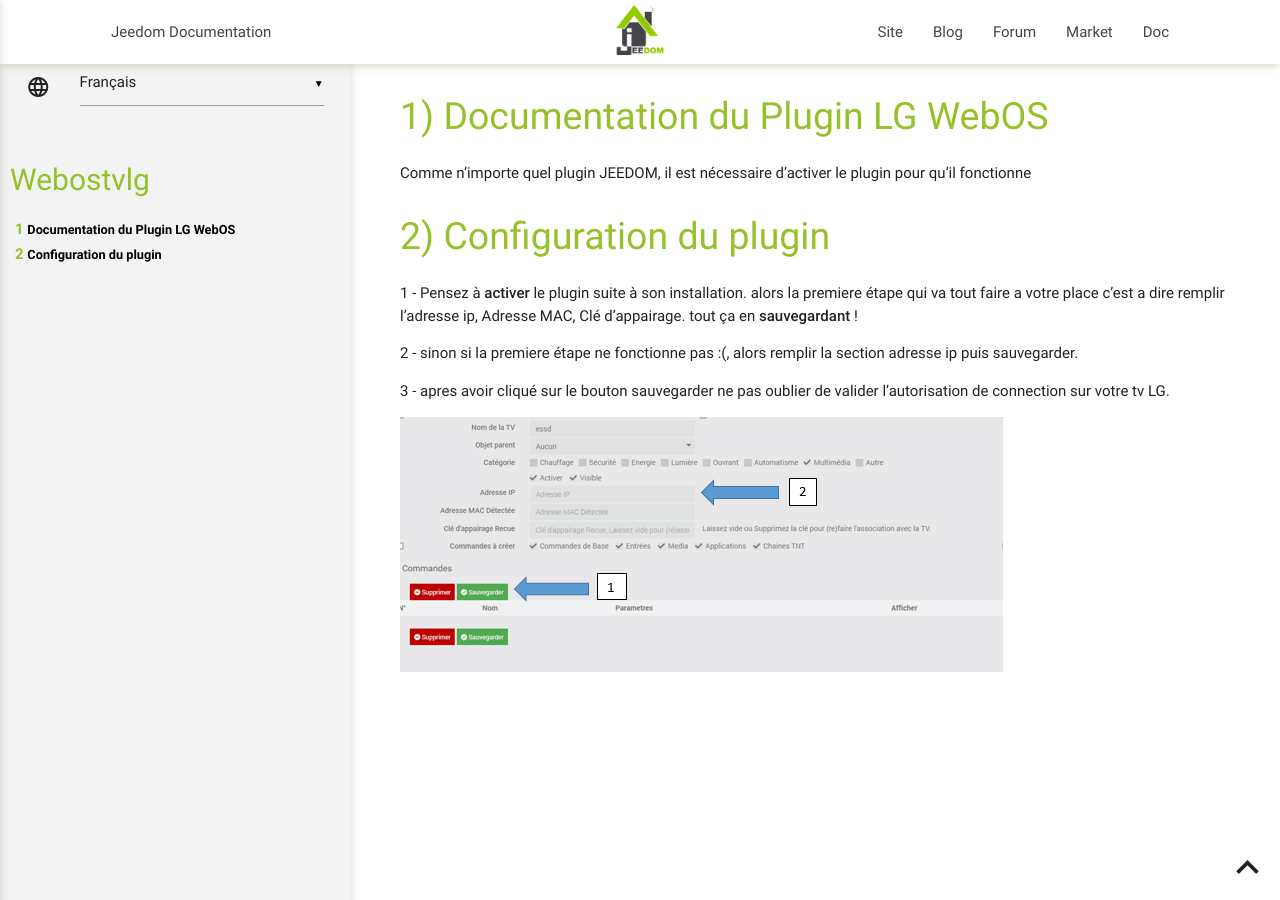
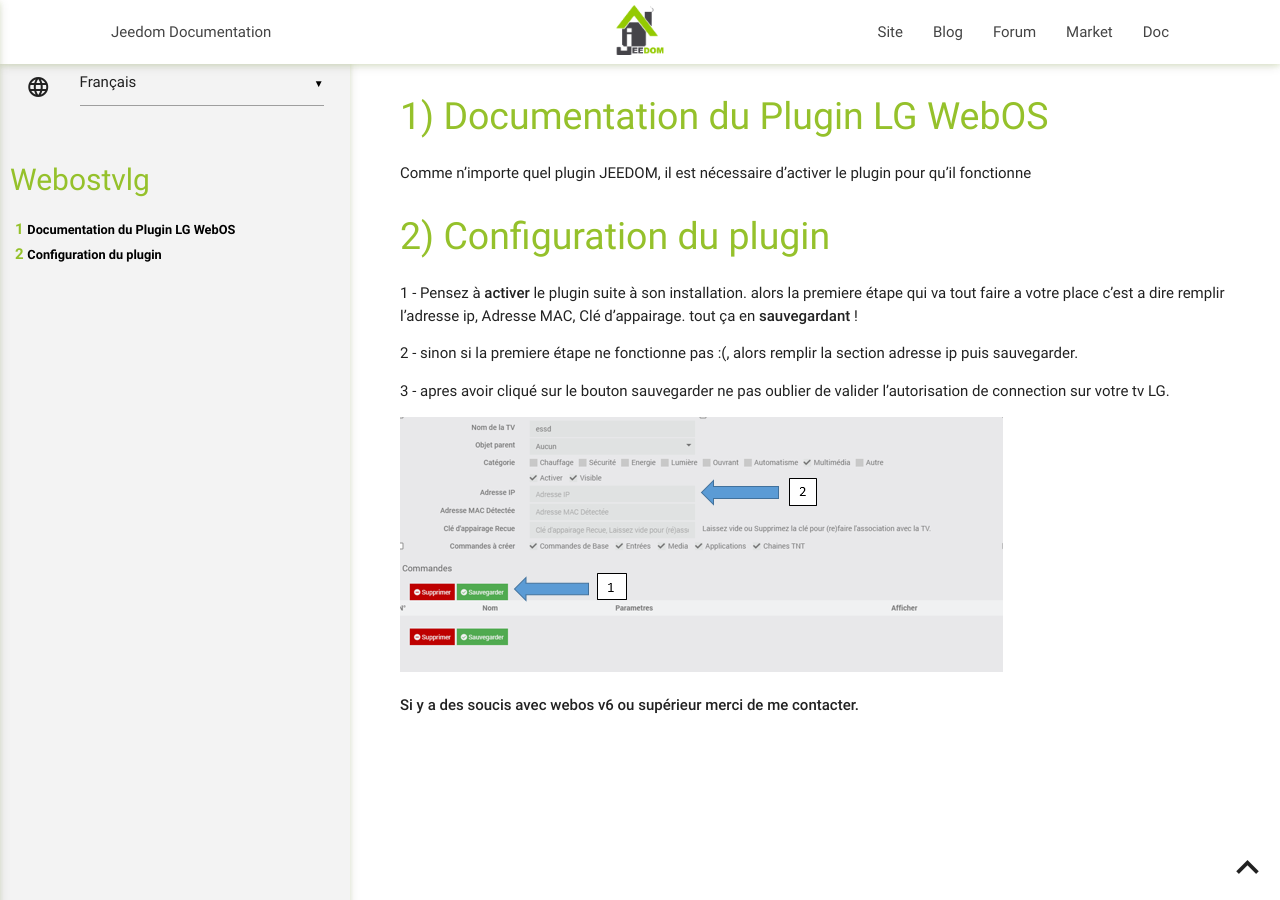
Before and after one commit to vegeta0911/WebOStvLG, a Jekyll site: the page built from docs/fr_FR/index.md, in a window 1280 px wide. Built offline with Jekyll 4.4.1, drawn with Linux system fonts in a browser that asks for light colours; our own code applies the rules of GitHub Pages for plain Markdown files.

Commit message:
Update index.md

```diff
--- a/docs/fr_FR/index.md
+++ b/docs/fr_FR/index.md
@@ -14,3 +14,6 @@
 
 
   ![enter image description here](https://raw.githubusercontent.com/vegeta0911/WebOStvLG/refs/heads/beta/docs/images/WebOStvLG_screensqhot0.PNG)
+
+
+**Si y a des soucis avec webos v6 ou supérieur merci de me contacter.**
```
